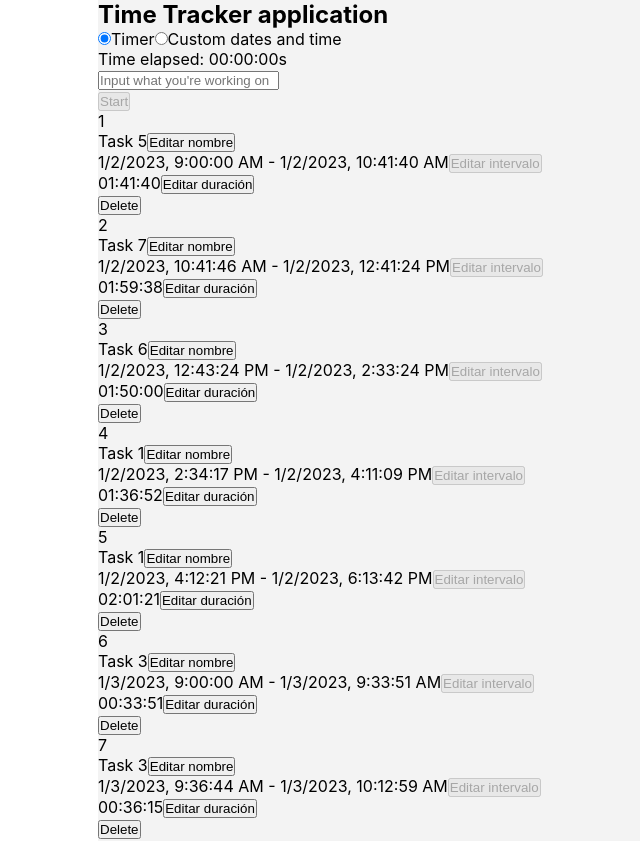
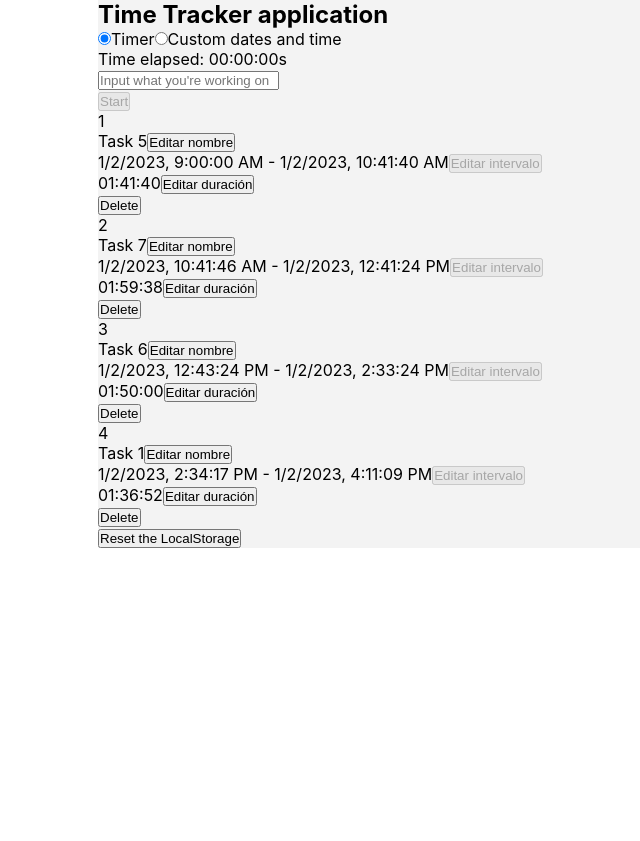
Before and after one commit to carlos-quintana/time-tracker, a React (Create React App) app: page / in a window 1280 px wide. Shown: the top 841 px of the page, without its empty margins (30-670 px from the left). After the commit the page ends 800 px from the top, so only its background shows below. Built offline with nearby package versions, Linux system fonts and the light colour scheme.

Commit message:
Implemented Local Storage to keep track of data

```diff
--- a/src/components/App.jsx
+++ b/src/components/App.jsx
@@ -1,28 +1,72 @@
 import React, { useState, useEffect } from "react"
-import exampleEntries from "../exampleEntries.json"
+import exampleEntriesFromJSON from "../exampleEntries.json"
 import PanelData from "./PanelData"
 import PanelInputs from "./PanelInputs"
 
+// The purpose of initializing the state to unll is so that the useEffect with the entriesList as dependencies
+// does not run when the component is mounted, as it would keep overwriting the Local Storage with empty data.
+// This will also work when in Strict Mode
+const INITIAL_ENTRIES_STATE = null
+
 export default function App() {
   // For the time being the LocalStorage will be used a data base
-  const [entriesList, setEntriesList] = useState([])
+  const [entriesList, setEntriesList] = useState(INITIAL_ENTRIES_STATE)
+
+  // At the first loading of the app we will perform a check on the Local storage:
+  // If there is no data in the Local storage it means it's the first time of the user in the page
+  //    so we load a set of example tasks from a json file
+  // Otherwise we will assume there is existing data and load it onto the app, effectively mantaining
+  //    data over page reloads
+  useEffect(() => {
+    console.log("> Entering the initial useEffect")
+    let localStorageEntries = localStorage.getItem("entriesList")
+    console.log("Current stuff in the local Storage:")
+    console.log({ localStorageEntries })
+    if (localStorageEntries === null) {
+      console.log("+ The stuff in local storage is NULL, will store example tasks:")
+      localStorage.clear()
+      let exampleEntries = exampleEntriesFromJSON.slice(0, 4)
+      console.log("The example tasks to be added are:")
+      console.log({ exampleEntries })
+      localStorage.setItem('entriesList', JSON.stringify(exampleEntries));
+      setEntriesList(exampleEntries)
+      console.log("Stored the example tasks in the local storage and set the state")
+      console.log({ localStorageEntries: localStorage.getItem("entriesList") })
+    }
+    else {
+      console.log("- The stuff in local storage is NOT NULL, will update state with its current tasks:")
+      setEntriesList(JSON.parse(localStorageEntries))
+    }
+    console.log("< Exiting the initial useEffect")
+  }, [])
+
+  // Everytime the list of entries is updated, the Local Storage shall be updated as well. This includes
+  // actions of creating, editing or removing entries. This is where REST operations will go
+  useEffect(() => {
+    console.log("> Entering the entriesList useEffect")
+    console.log({ localStorageEntries: localStorage.getItem("entriesList") })
+    console.log({ currentStateEntries: entriesList })
+    // The first time the component is mounted we will ignore this hook and not set any data in local storage
+    if (entriesList !== INITIAL_ENTRIES_STATE) {
+      localStorage.setItem('entriesList', JSON.stringify(entriesList));
+      console.log({ localStorageEntries: localStorage.getItem("entriesList") })
+      console.log({ currentStateEntries: entriesList })
+    }
+    console.log("< Exiting the entriesList useEffect")
+  }, [entriesList])
 
   // Function that acts as the Create data whenever the new task input is submitted
-  const createNewEntry = (name, duration) => {
-    console.log("Inside createNewEntry", entriesList)
+  const createNewEntry = (entryName, entryInterval) => {
+    console.log("Inside createNewEntry")
+    console.log({ entriesList })
     let newEntryObject = {
       id: Date.now(),
-      name: name,
-      duration: duration
+      name: entryName,
+      interval: entryInterval
     }
+    console.log({ entriesList })
     setEntriesList([...entriesList, newEntryObject])
   }
-
-  useEffect(() => {
-    console.log("new entriesList", entriesList)
-    console.log("Updating the LocalStorage")
-    localStorage.setItem('entriesList', JSON.stringify(entriesList));
-  }, [entriesList])
 
   const editEntry = (idEdit, newEntry) => {
     console.log(`Editing the entry with id ${idEdit}`)
@@ -35,8 +79,11 @@ export default function App() {
     setEntriesList(entriesList.filter(el => el.id !== id))
   }
 
-  // Load a set of example tasks from a json file
-  useEffect(() => setEntriesList(exampleEntries), [])
+  const resetAppData = () => {
+    console.warn("Resetting the Local Storage data stored in the app")
+    localStorage.clear()
+    window.location.reload()
+  }
 
   return (
     <div>
@@ -44,9 +91,10 @@ export default function App() {
       <PanelInputs
         createNewEntry={createNewEntry} />
       <PanelData
-        entriesList={entriesList}
+        entriesList={entriesList !== INITIAL_ENTRIES_STATE ? entriesList : []}
         editEntry={editEntry}
         deleteEntry={deleteEntry} />
+      <button onClick={resetAppData}> Reset the LocalStorage </button>
     </div>
   )
 }
```
